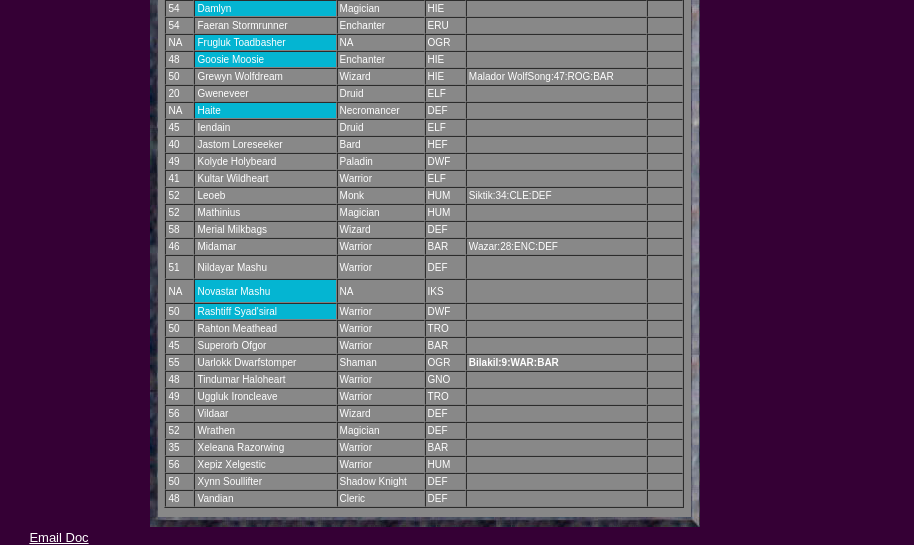
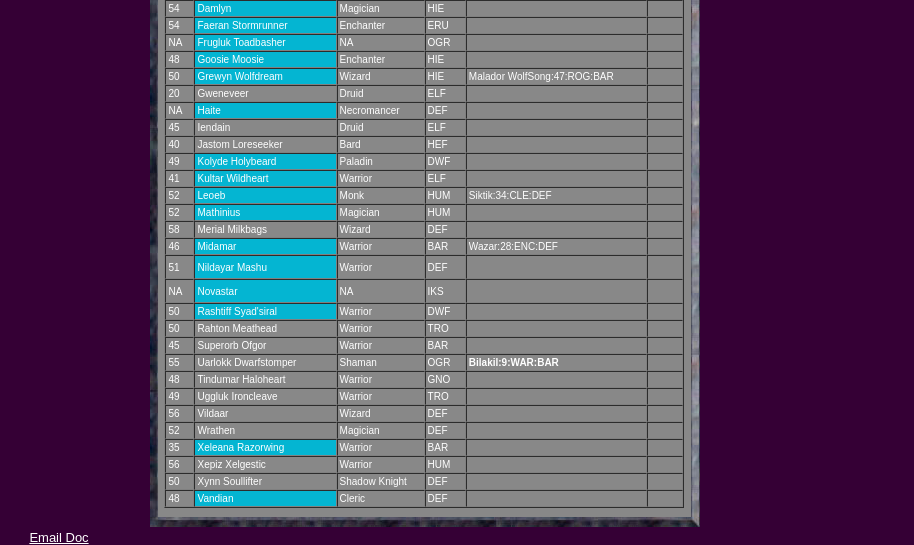
Before and after one commit to ageofhonor/aoh, a plain HTML site: page members.htm in a window 1280 px wide. Shown: the part 626-1171 px from the top of the page, without its empty margins (0-914 px from the left). Drawn offline with Linux system fonts and the light colour scheme.

Commit message:
New Member Images
Added a bunch of new found member images
Updated member page

```diff
--- a/members.htm
+++ b/members.htm
@@ -186,7 +186,7 @@ setInterval("watermark()",10);
 				</TR>
 				<TR>
 				  <TD><FONT face=Arial size=1 color=#ffffff>55</FONT></TD>
-				  <TD><FONT face=Arial size=1 color=#ffffff>Bashir Julian</FONT></TD>
+				  <TD bgcolor=#04b5d2 onmouseover="move_in('display','images/members_bashir.jpg')" onmouseout="move_out('display','images/test.jpg')"><FONT face=Arial size=1 color=#ffffff>Bashir Damentia</FONT></TD>
 				  <TD><FONT face=Arial size=1 color=#ffffff>Cleric</FONT></TD>
 				  <TD><FONT face=Arial size=1 color=#ffffff>DEF</FONT>
 				  <TD><FONT face=Arial size=1 color=#ffffff><strong>&nbsp;</strong></FONT></FONT></TD>
@@ -265,9 +265,9 @@ setInterval("watermark()",10);
 				</TR>
 				<TR>
 				<TD><FONT face=Arial size=1 color=#ffffff>52</FONT></TD>
-				  <TD><FONT face=Arial size=1 color=#ffffff>Aenar Veldryn`Tagnik`zur</FONT></TD>
+				  <TD bgcolor=#04b5d2 onmouseover="move_in('display','images/members_aenar.jpg')" onmouseout="move_out('display','images/test.jpg')"><FONT face=Arial size=1 color=#ffffff>Aenar Veldryn`Tagnik`zur</FONT></TD>
 				  <TD><FONT face=Arial size=1 color=#ffffff>Rogue</FONT></TD>
-				  <TD><FONT face=Arial size=1 color=#ffffff>DEF</FONT></TD>
+				  <TD><FONT face=Arial size=1 color=#ffffff>IKS</FONT></TD>
 				  <TD><FONT face=Arial size=1 color=#ffffff><strong>&nbsp;</strong></FONT></FONT></TD>
 				  <TD><FONT face=Arial size=1 color=#ffffff><strong>&nbsp;</strong></FONT></FONT></TD>
 				</TR>
@@ -329,7 +329,7 @@ setInterval("watermark()",10);
 				</TR>
 				<TR>
 				  <TD><FONT face=Arial size=1 color=#ffffff>54</FONT></TD>
-				  <TD><FONT face=Arial size=1 color=white>Faeran Stormrunner</FONT></TD>
+				  <TD bgcolor=#04b5d2 onmouseover="move_in('display','images/members_faeran.jpg')" onmouseout="move_out('display','images/test.jpg')"><FONT face=Arial size=1 color=ffffff>Faeran Stormrunner</FONT></TD>
 				  <TD><FONT face=Arial size=1 color=#ffffff>Enchanter</FONT></TD>
 				  <TD><FONT face=Arial size=1 color=#ffffff>ERU</FONT></TD>
 				  <TD><FONT face=Arial size=1 color=#ffffff><strong>&nbsp;</strong></FONT></FONT></TD>
@@ -353,7 +353,7 @@ setInterval("watermark()",10);
 				</TR>
 				<TR>
 				  <TD><FONT face=Arial size=1 color=#ffffff>50</FONT></TD>
-				  <TD><FONT face=Arial size=1 color=#ffffff>Grewyn Wolfdream</FONT></TD>
+				  <TD bgcolor=#04b5d2 onmouseover="move_in('display','images/members_grewyn.jpg')" onmouseout="move_out('display','images/test.jpg')"><FONT face=Arial size=1 color=#ffffff>Grewyn Wolfdream</FONT></TD>
 				  <TD><FONT face=Arial size=1 color=#ffffff>Wizard</FONT></TD>
 				  <TD><FONT face=Arial size=1 color=#ffffff>HIE</FONT></TD>
 				  <TD><FONT face=Arial size=1 color=#ffffff>Malador WolfSong:47:ROG:BAR</FONT></FONT></TD>
@@ -393,7 +393,7 @@ setInterval("watermark()",10);
 				</TR>
 				<TR>
 				  <TD><FONT face=Arial size=1 color=#ffffff>49</FONT></TD>
-				  <TD><FONT face=Arial size=1 color=#ffffff>Kolyde Holybeard</FONT></TD>
+				  <TD onmouseover="move_in('display','images/members_kolyde.jpg')" onmouseout="move_out('display','images/test.jpg')" bgcolor=#04b5d2><FONT face=Arial size=1 color=#ffffff>Kolyde Holybeard</FONT></TD>
 				  <TD><FONT face=Arial size=1 color=#ffffff>Paladin</FONT></TD>
 				  <TD><FONT face=Arial size=1 color=#ffffff>DWF</FONT></TD>
 				  <TD><FONT face=Arial size=1 color=#ffffff><strong>&nbsp;</strong></FONT></FONT></TD>
@@ -401,7 +401,7 @@ setInterval("watermark()",10);
 				</TR>
 				<TR>
 				  <TD><FONT face=Arial size=1 color=#ffffff>41</FONT></TD>
-				  <TD><FONT face=Arial size=1 color=#ffffff>Kultar Wildheart</TD>
+				  <TD onmouseover="move_in('display','images/members_kultar.jpg')" onmouseout="move_out('display','images/test.jpg')" bgcolor=#04b5d2><FONT face=Arial size=1 color=#ffffff>Kultar Wildheart</TD>
 				  <TD><FONT face=Arial size=1 color=#ffffff>Warrior</FONT></TD>
 				  <TD><FONT face=Arial size=1 color=#ffffff>ELF</FONT></TD>
 				  <TD><FONT face=Arial size=1 color=#ffffff><strong>&nbsp;</strong></FONT></FONT></TD>
@@ -409,7 +409,7 @@ setInterval("watermark()",10);
 				</TR>
 				<TR>
 				  <TD><FONT face=Arial size=1 color=#ffffff>52</FONT></TD>
-				  <TD><FONT face=Arial size=1 color=#ffffff>Leoeb</TD>
+				  <TD bgcolor=#04b5d2 onmouseover="move_in('display','images/members_leoeb.jpg')" onmouseout="move_out('display','images/test.jpg')"><FONT face=Arial size=1 color=#ffffff>Leoeb</TD>
 				  <TD><FONT face=Arial size=1 color=#ffffff>Monk</FONT></TD>
 				  <TD><FONT face=Arial size=1 color=#ffffff>HUM</FONT></TD>
 				  <TD><FONT face=Arial size=1 color=#ffffff>Siktik:34:CLE:DEF</FONT></TD>
@@ -417,7 +417,7 @@ setInterval("watermark()",10);
 				</TR>
 				<TR>
 				<TD><FONT face=Arial size=1 color=#ffffff>52</FONT></TD>
-				  <TD><FONT face=Arial size=1 color=#ffffff>Mathinius</TD>
+				  <TD bgcolor=#04b5d2 onmouseover="move_in('display','images/members_mathinius.jpg')" onmouseout="move_out('display','images/test.jpg')"><FONT face=Arial size=1 color=#ffffff>Mathinius</TD>
 				  <TD><FONT face=Arial size=1 color=#ffffff>Magician</FONT></TD>
 				  <TD><FONT face=Arial size=1 color=#ffffff>HUM</FONT></TD>
 				  <TD><FONT face=Arial size=1 color=#ffffff><strong>&nbsp;</strong></FONT></TD>
@@ -433,7 +433,7 @@ setInterval("watermark()",10);
 				</TR>
 				<TR>
 				  <TD><FONT face=Arial size=1 color=#ffffff>46</FONT></TD>
-				  <TD><FONT face=Arial size=1 color=#ffffff>Midamar</FONT></TD>
+				  <TD bgcolor=#04b5d2 onmouseover="move_in('display','images/members_midamar.jpg')" onmouseout="move_out('display','images/test.jpg')"><FONT face=Arial size=1 color=ffffff>Midamar</FONT></TD>
 				  <TD><FONT face=Arial size=1 color=#ffffff>Warrior</FONT></TD>
 				  <TD><FONT face=Arial size=1 color=#ffffff>BAR</FONT></TD>
 				  <TD><FONT face=Arial size=1 color=#ffffff>Wazar:28:ENC:DEF</FONT></FONT></TD>
@@ -441,7 +441,7 @@ setInterval("watermark()",10);
 				</TR>
 				<TR>
 				<TD><FONT face=Arial size=1 color=#ffffff>51</FONT></TD>
-				  <TD><FONT face=Arial size=1 color=#ffffff>Nildayar Mashu</TD>
+				  <TD onmouseover="move_in('display','images/members_nildayar.jpg')" onmouseout="move_out('display','images/test.jpg')" bgcolor=#04b5d2><FONT face=Arial size=1 color=#ffffff>Nildayar Mashu</TD>
 				  <TD><FONT face=Arial size=1 color=#ffffff>Warrior</FONT></TD>
 				  <TD><FONT face=Arial size=1 color=#ffffff>DEF</FONT></TD>
 				  <TD><FONT face=Arial size=1 color=#ffffff></FONT><strong>&nbsp;</strong></FONT></TD>
@@ -449,7 +449,7 @@ setInterval("watermark()",10);
 				</TR>
 				<TR>
 				<TD><FONT face=Arial size=1 color=#ffffff>NA</FONT></TD>
-				  <TD onmouseover="move_in('display','images/members_novastar.jpg')" onmouseout="move_out('display','images/test.jpg')" bgcolor=#04b5d2><FONT face=Arial size=1 color=#ffffff>Novastar Mashu</TD>
+				  <TD onmouseover="move_in('display','images/members_novastar.jpg')" onmouseout="move_out('display','images/test.jpg')" bgcolor=#04b5d2><FONT face=Arial size=1 color=#ffffff>Novastar</TD>
 				  <TD><FONT face=Arial size=1 color=#ffffff>NA</FONT></TD>
 				  <TD><FONT face=Arial size=1 color=#ffffff>IKS</FONT></TD>
 				  <TD><FONT face=Arial size=1 color=#ffffff></FONT><strong>&nbsp;</strong></FONT></TD>
@@ -521,7 +521,7 @@ setInterval("watermark()",10);
 				</TR>
 				<TR>
 				<TD><FONT face=Arial size=1 color=#ffffff>35</FONT></TD>
-				  <TD><FONT face=Arial size=1 color=#ffffff>Xeleana Razorwing</FONT></TD>
+				  <TD bgcolor=#04b5d2 onmouseover="move_in('display','images/members_xeleana.jpg')" onmouseout="move_out('display','images/test.jpg')"><FONT face=Arial size=1 color=#ffffff>Xeleana Razorwing</FONT></TD>
 				  <TD><FONT face=Arial size=1 color=#ffffff>Warrior</FONT></TD>
 				  <TD><FONT face=Arial size=1 color=#ffffff>BAR</FONT></TD>
 				  <TD><FONT face=Arial size=1 color=#ffffff><strong>&nbsp;</strong></FONT></FONT></TD>
@@ -544,7 +544,7 @@ setInterval("watermark()",10);
 				  <TD><FONT face=Arial size=1 color=#ffffff><strong>&nbsp;</strong></FONT></FONT></TD>
 				</TR>
 				<TD><FONT face=Arial size=1 color=#ffffff>48</FONT></TD>
-				  <TD><FONT face=Arial size=1 color=#ffffff>Vandian</FONT></TD>
+				  <TD bgcolor=#04b5d2 onmouseover="move_in('display','images/members_vandian.jpg')" onmouseout="move_out('display','images/test.jpg')"><FONT face=Arial size=1 color=ffffff>Vandian</FONT></TD>
 				  <TD><FONT face=Arial size=1 color=#ffffff>Cleric</FONT></TD>
 				  <TD><FONT face=Arial size=1 color=#ffffff>DEF</FONT></TD>
 				  <TD><FONT face=Arial size=1 color=#ffffff><strong>&nbsp;</strong></FONT></FONT></TD>
```
Also changed, not shown: images/members_aenar.jpg (added), images/members_bashir.jpg (added), images/members_caydor.jpg, images/members_faeran.jpg (added), images/members_grewyn.jpg (added), images/members_kisabul.jpg, images/members_kolyde.jpg (added), images/members_kultar.jpg (added), images/members_leoeb.jpg (added), images/members_mathinius.jpg (added), images/members_midamar.jpg (added), images/members_nildayar.jpg (added), images/members_thaenyan.jpg, images/members_vandian.jpg (added), 1 more files.
